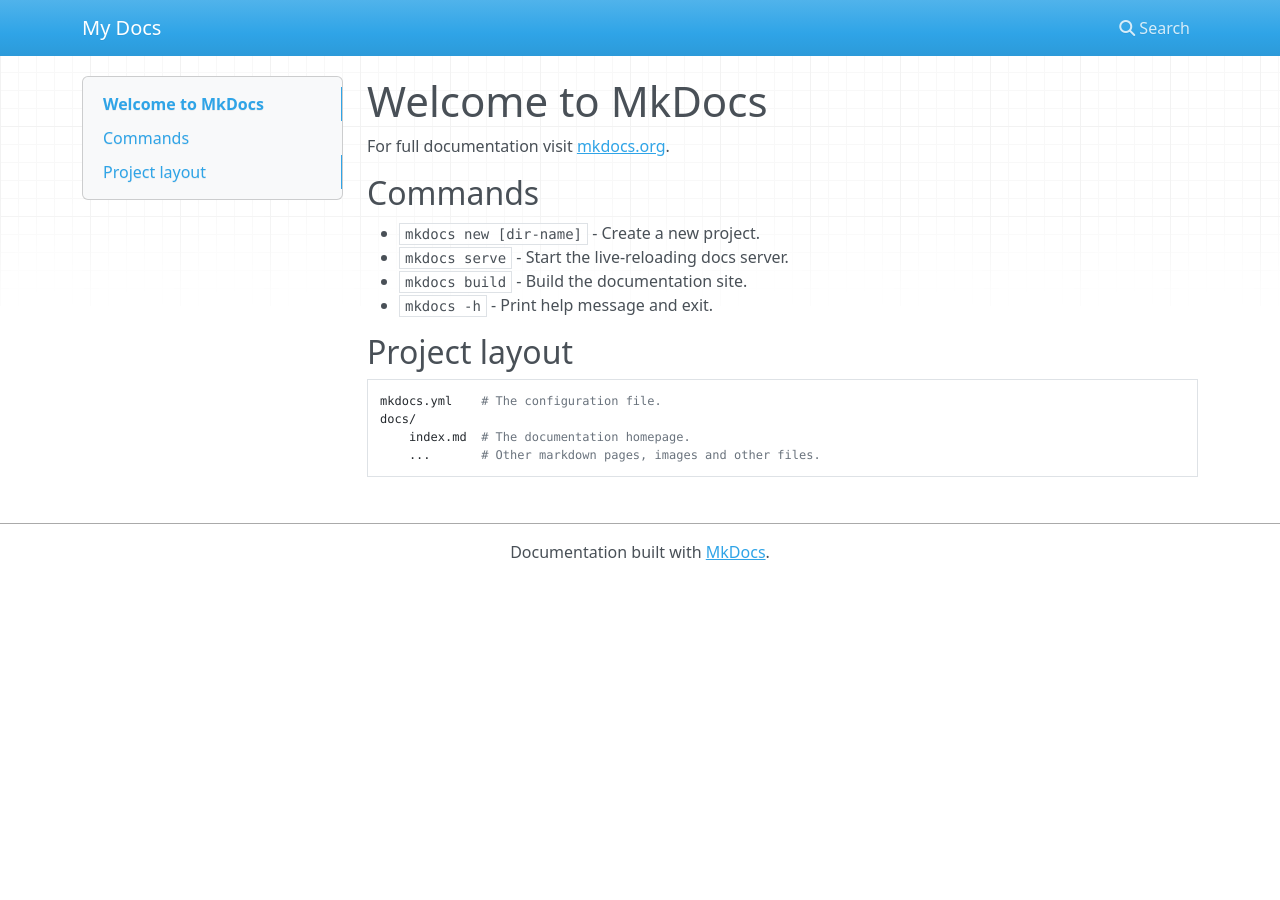
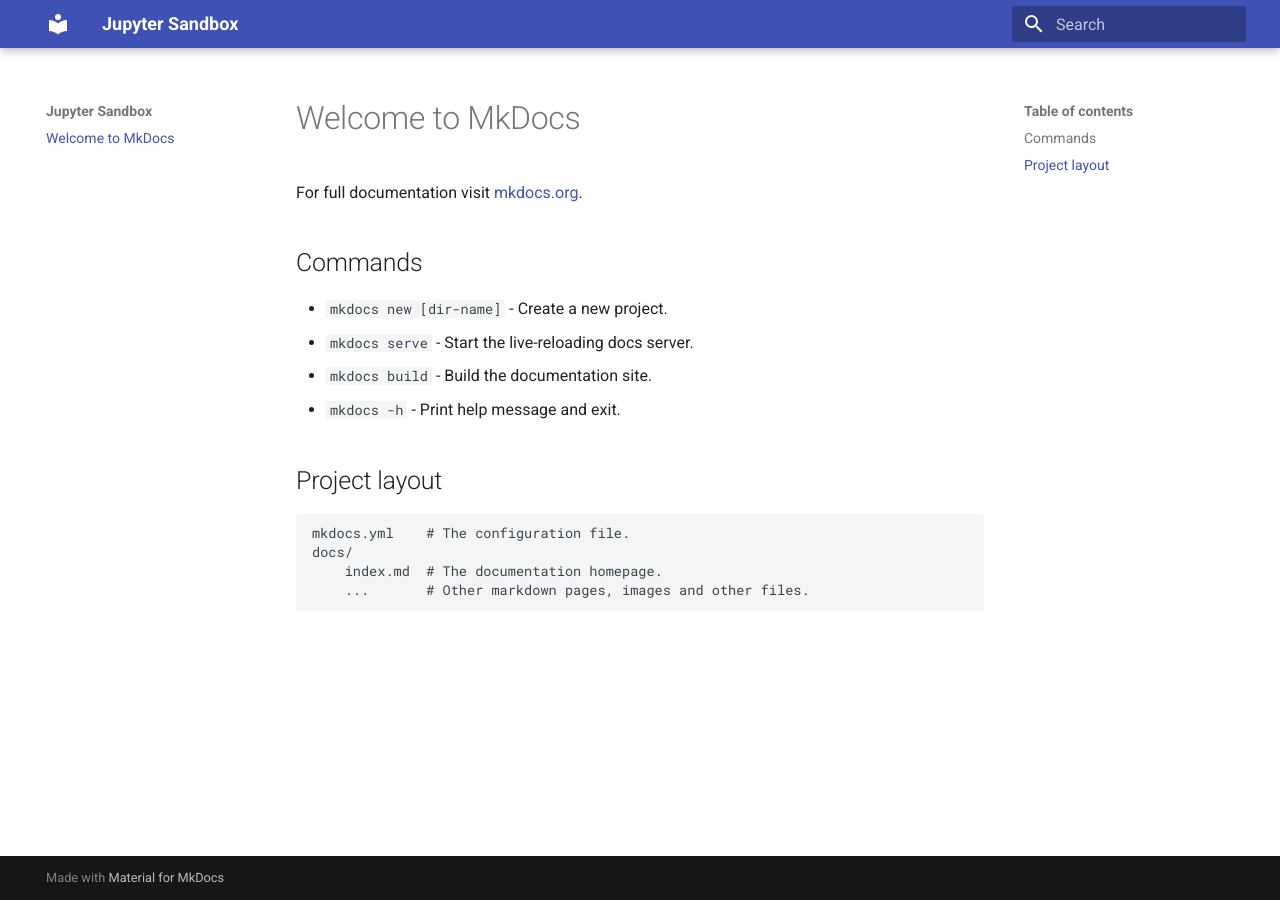
Before and after one commit to the-intern/notebooks-vers-one, an MkDocs documentation site: the page built from docs/index.md, in a window 1280 px wide. Built offline with MkDocs 1.6.1 and Material for MkDocs 9.7.7, drawn with Linux system fonts in a browser that asks for light colours; nearby versions of some CDN libraries.

Commit message:
change to material theme

```diff
--- a/mkdocs.yml
+++ b/mkdocs.yml
@@ -1 +1,4 @@
-site_name: My Docs
+site_name: Jupyter Sandbox
+
+theme:
+  name: material
```
